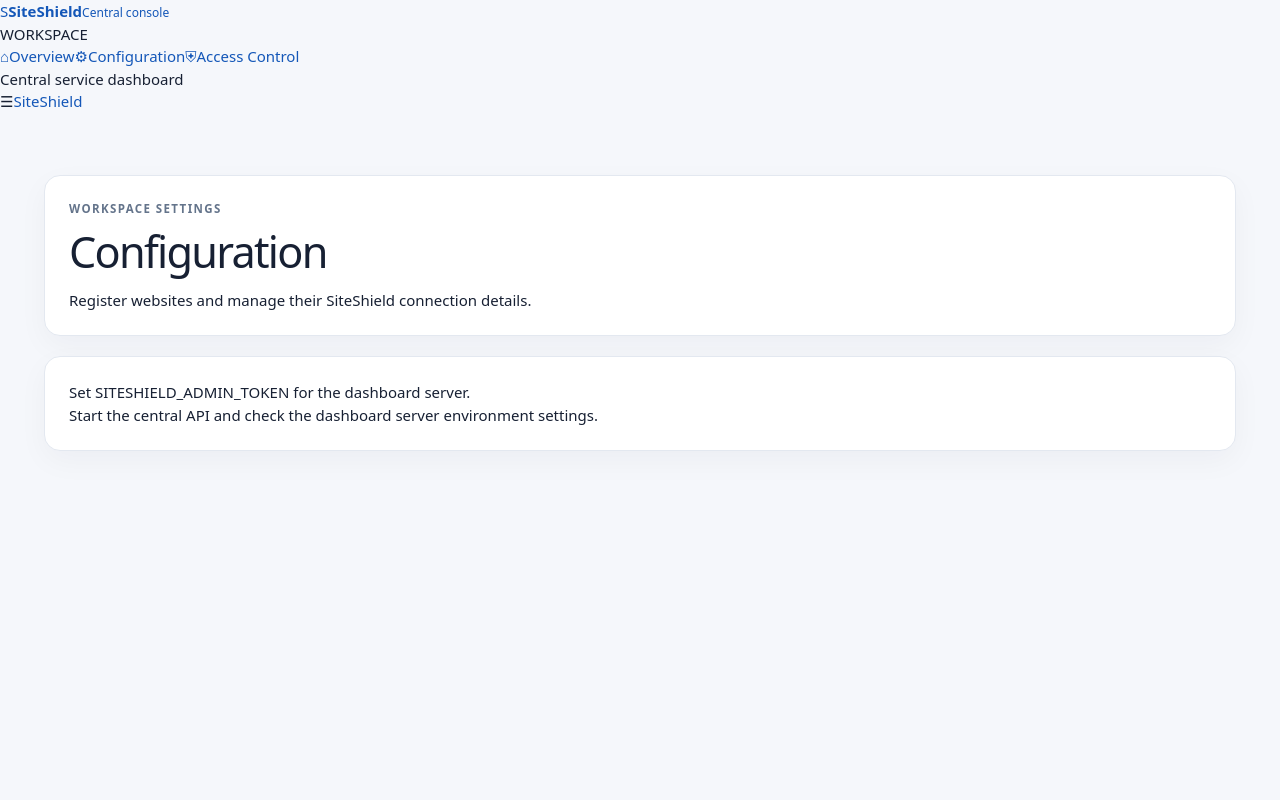
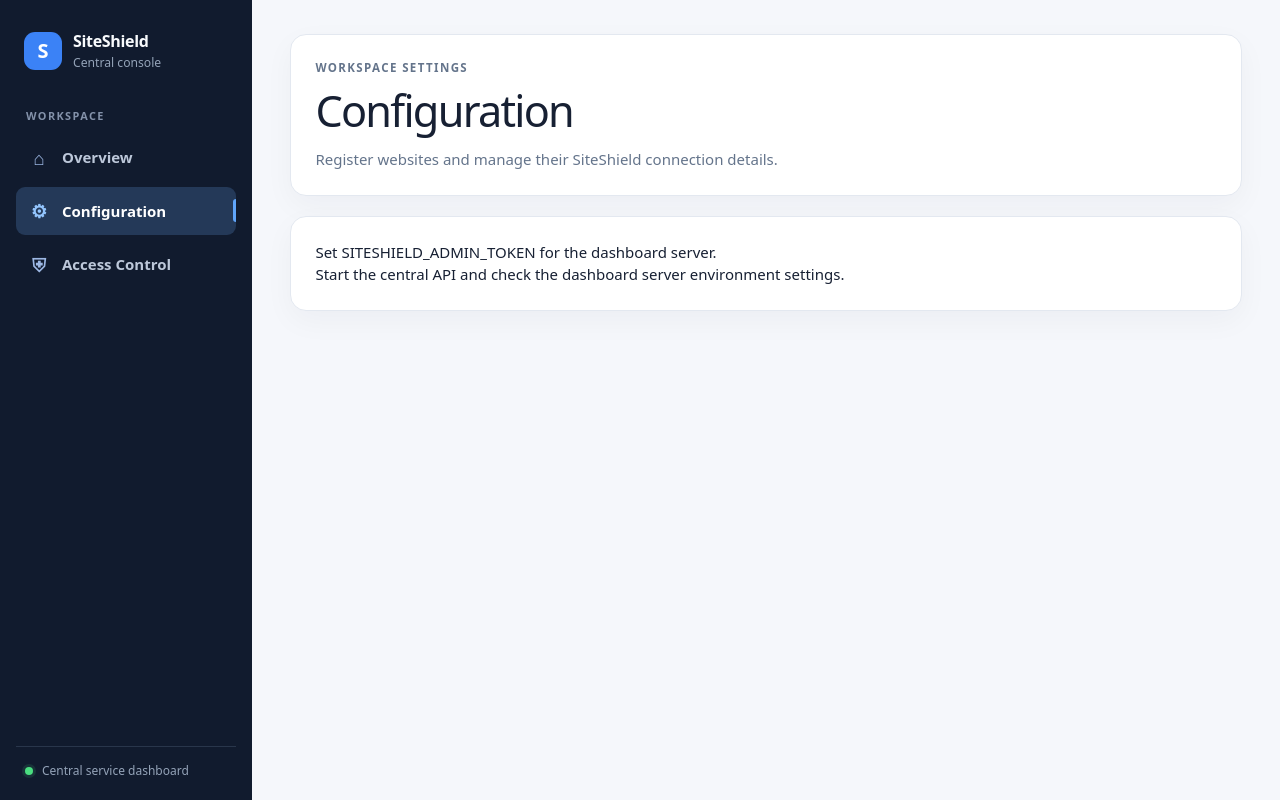
Before and after one commit to vishal-supercode/centralSiteShield, a Next.js app in the folder dashboard/: page /configuration in a window 1280 px wide. Built offline with nearby package versions, Linux system fonts and the light colour scheme.

Commit message:
style(dashboard): add responsive sidebar and mobile menu

```diff
--- a/dashboard/app/globals.css
+++ b/dashboard/app/globals.css
@@ -75,3 +75,43 @@
 .site-dot, .success-mark { display: grid; place-items: center; width: 28px; height: 28px; border-radius: 50%; background: #dcfce7; color: #16a34a; font-weight: 800; }.site-dot { width: 10px; height: 10px; margin: 6px 3px; }
 .site-id-label { margin-top: 20px !important; color: var(--muted); font-size: .75rem; font-weight: 750; text-transform: uppercase; letter-spacing: .08em; }.copy-line, .setup-meta { display: flex; align-items: center; justify-content: space-between; gap: 8px; margin-top: 5px; }.copy-line code, .setup-meta code { overflow-wrap: anywhere; }.site-actions { display: flex; flex-wrap: wrap; gap: 8px; margin-top: 18px; padding-top: 14px; border-top: 1px solid var(--line); }.confirm-actions { display: inline-flex; flex-wrap: wrap; align-items: center; gap: 7px; }.confirm-label { color: #b91c1c; font-size: .82rem; font-weight: 700; }.inline-error { color: #b91c1c; font-size: .8rem; }.toast { position: fixed; right: 24px; bottom: 24px; z-index: 5; padding: 12px 16px; border: 1px solid #86efac; border-radius: 10px; background: #f0fdf4; color: #166534; box-shadow: 0 10px 25px rgb(15 23 42 / 15%); }.result-heading { display: flex; justify-content: space-between; align-items: start; }.result-heading h3 { margin-top: 0; }.setup-warning { color: #92400e; }.file-location { display: inline-flex; gap: 8px; align-items: center; padding: 8px 10px; border-radius: 7px; background: #eff6ff; color: #1d4ed8; font-size: .85rem; }.file-location span { color: #475569; }
 @media (max-width: 640px) { main { padding: 24px 14px 48px; } section, header, footer { padding: 17px; border-radius: 12px; } .section-heading { align-items: flex-start; flex-direction: column; } .toolbar-actions, .site-select, .toolbar-actions .button { width: 100%; } .toolbar-actions { align-items: stretch; flex-direction: column; } }
+
+
+/* Dashboard shell and responsive sidebar navigation */
+body { background: #f5f7fb; }
+.app-shell { min-height: 100vh; }
+.app-sidebar { position: fixed; inset: 0 auto 0 0; z-index: 30; display: flex; flex-direction: column; width: 252px; padding: 24px 16px 18px; background: #111b2e; color: #e2e8f0; }
+.brand { display: flex; align-items: center; gap: 11px; padding: 5px 8px 26px; color: #f8fafc; text-decoration: none; }
+.brand:hover, .mobile-brand:hover { text-decoration: none; }
+.brand-mark { display: grid; place-items: center; width: 38px; height: 38px; border-radius: 11px; background: #3b82f6; color: white; font-size: 1.25rem; font-weight: 850; }
+.brand strong, .brand small { display: block; }
+.brand strong { font-size: 1rem; letter-spacing: -.02em; }
+.brand small { margin-top: 1px; color: #94a3b8; font-size: .76rem; }
+.nav-label { margin: 10px 10px 9px; color: #8492aa; font-size: .68rem; font-weight: 800; letter-spacing: .13em; }
+.app-sidebar nav { display: grid; gap: 6px; }
+.nav-link { position: relative; display: flex; align-items: center; gap: 12px; min-height: 46px; padding: 10px 12px; border-radius: 9px; color: #bdc8da; font-weight: 650; text-decoration: none; transition: background .15s ease, color .15s ease; }
+.nav-link:hover { background: #1d2a42; color: white; text-decoration: none; }
+.nav-link.active { background: #243958; color: white; }
+.nav-icon { display: grid; place-items: center; width: 22px; color: #9db8e4; font-size: 1.15rem; }
+.nav-link.active .nav-icon { color: #93c5fd; }
+.nav-indicator { position: absolute; right: 0; width: 3px; height: 23px; border-radius: 3px 0 0 3px; background: #60a5fa; }
+.sidebar-footer { display: flex; align-items: center; gap: 9px; margin-top: auto; padding: 15px 9px 2px; border-top: 1px solid #29364b; color: #94a3b8; font-size: .75rem; }
+.status-dot { display: inline-block; flex: 0 0 auto; width: 8px; height: 8px; border-radius: 50%; background: #4ade80; box-shadow: 0 0 0 3px rgb(74 222 128 / 12%); }
+.app-content { min-height: 100vh; margin-left: 252px; }
+.app-content > main { max-width: 1440px; padding: 34px clamp(18px, 3vw, 42px) 56px; }
+.app-content main > header { margin-top: 0; }
+.app-content main > header h1 { color: #172033; }
+.app-content main > header p:last-child { margin-bottom: 0; color: #64748b; }
+.mobile-topbar { display: none; }
+.sidebar-backdrop { display: none; }
+@media (max-width: 760px) {
+  .app-sidebar { width: min(290px, 84vw); transform: translateX(-102%); visibility: hidden; transition: transform .22s ease, visibility .22s ease; box-shadow: 18px 0 40px rgb(15 23 42 / 18%); }
+  .app-sidebar.sidebar-open { transform: translateX(0); visibility: visible; }
+  .sidebar-backdrop { position: fixed; inset: 0; z-index: 25; display: block; width: 100%; height: 100%; border: 0; border-radius: 0; background: rgb(15 23 42 / 48%); box-shadow: none; }
+  .app-content { margin-left: 0; }
+  .mobile-topbar { position: sticky; top: 0; z-index: 20; display: flex; align-items: center; gap: 14px; height: 60px; padding: 0 16px; border-bottom: 1px solid #e3e8f0; background: rgb(255 255 255 / 94%); backdrop-filter: blur(12px); }
+  .menu-toggle { display: grid; place-items: center; width: 38px; height: 38px; padding: 0; border: 1px solid #dce3ed; border-radius: 9px; background: white; color: #172033; font-size: 1.35rem; }
+  .mobile-brand { color: #172033; font-weight: 800; letter-spacing: -.02em; text-decoration: none; }
+  .mobile-status { display: flex; align-items: center; margin-left: auto; }
+  .app-content > main { padding: 20px 14px 40px; }
+}
```
